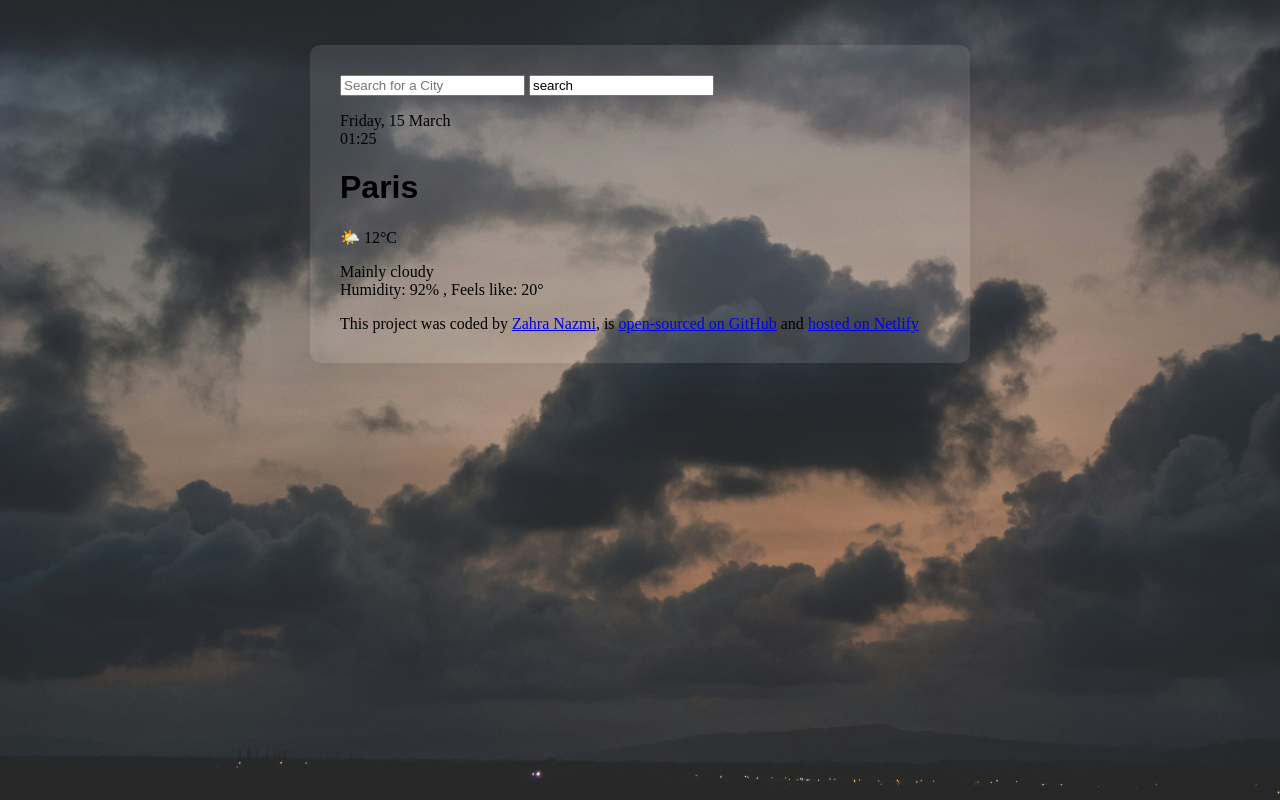
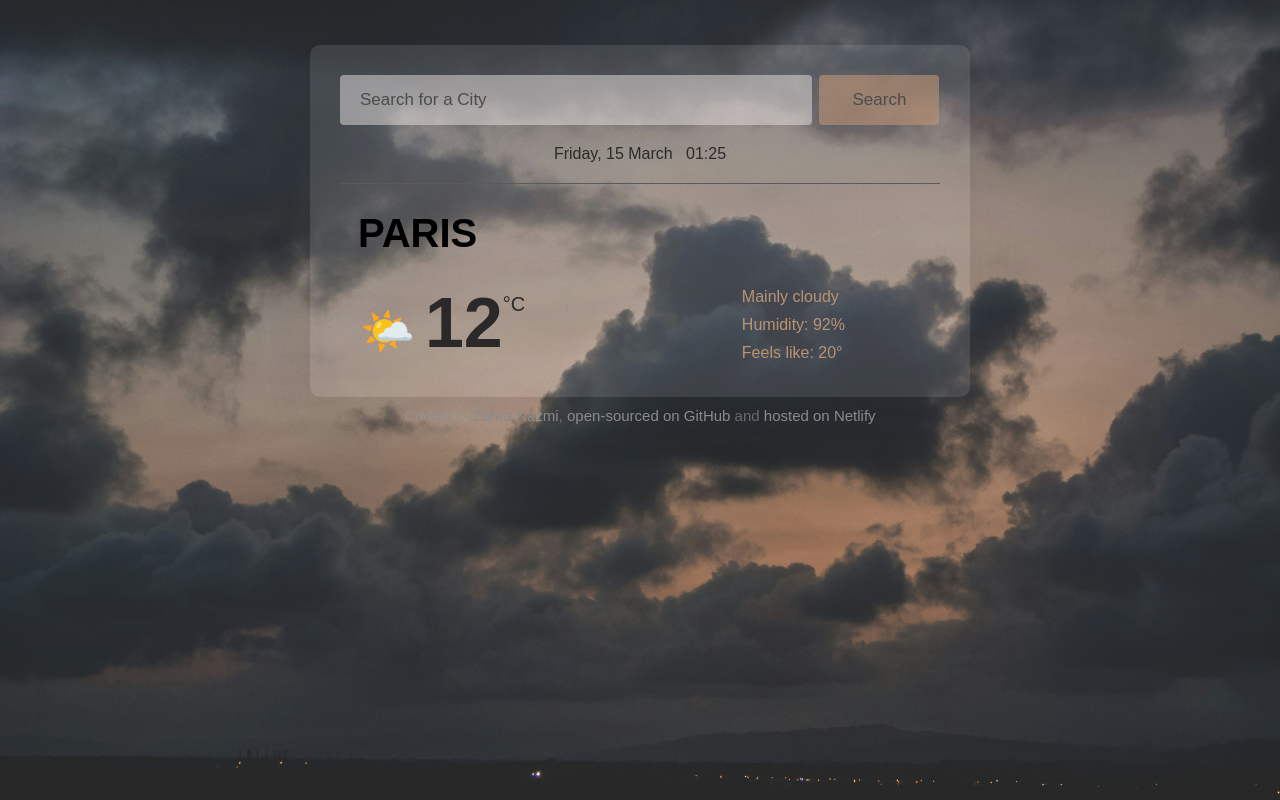
Before and after one commit to Zahranazmi/forecast-app, a plain HTML site: page index.html in a window 1280 px wide. Drawn offline with Linux system fonts and the light colour scheme; a web font is replaced by a local one.

Commit message:
Added the basic CSS to the project

```diff
--- a/index.html
+++ b/index.html
@@ -15,43 +15,45 @@
   <body>
     <div class="weather-app">
       <header>
-        <form>
-          <input placeholder="Search for a City" class="search" required />
-          <input value="search" class="submit" />
+        <form class="search-form">
+          <input
+            placeholder="Search for a City"
+            required
+            class="search-form-input"
+          />
+          <input value="Search" type="submit" class="search-form-button" />
         </form>
+        <div class="date"><p>Friday, 15 March &nbsp 01:25</p></div>
       </header>
       <main>
-        <div>
-          <p>
-            Friday, 15 March
-            <br />
-            01:25
-          </p>
+        <h1>PARIS</h1>
+        <div class="weather-app-data">
+          <div class="current-temperature">
+            <div class="current-temperature-icon">🌤️</div>
+            <div class="current-temperature-value">12</div>
+            <div class="current-temperature-unit">°C</div>
           </div>
-        <div>
-          <h1>Paris</h1>
-          🌤️ 12°C
-        </div>
-        <div>
-          <p>
+
+          <div class="description">
             Mainly cloudy
             <br />
-            Humidity: 92% , Feels like: 20°
-          </p>
+            Humidity: 92%
+            <br />Feels like: 20°
+          </div>
         </div>
       </main>
+    </div>
     <footer>
-        This project was coded by
+      Coded by
       <a href="https://github.com/Zahranazmi" target="_blank">Zahra Nazmi</a>,
-        is
-        <a href="https://github.com/Zahranazmi/forecast-app" target="_blank"
-          >open-sourced on GitHub</a
+
+      <a href="https://github.com/Zahranazmi/forecast-app" target="_blank">
+        open-sourced on GitHub</a
       >
       and
       <a href="https://forecast-app-shecodes.netlify.app/" target="_blank"
         >hosted on Netlify</a
       >
     </footer>
-    </div>
   </body>
 </html>
--- a/src/style.css
+++ b/src/style.css
@@ -1,18 +1,116 @@
 body {
   background-image: url("background2.jpg");
   background-size: cover;
-  background-repeat: no-repeat;
 }
 
 .weather-app {
   max-width: 600px;
   background-color: rgba(255, 255, 255, 0.1);
   margin: 45px auto;
+  margin-bottom: 10px;
   padding: 30px;
   border-radius: 10px;
   box-shadow: 0 30px 50px rgba(50, 48, 53, 0.08);
+  font-family: "Fahkwang", sans-serif;
 }
+
+header {
+  border-bottom: 1px solid rgb(92, 91, 91);
+}
+
+.search-form-input {
+  background-color: rgba(231, 225, 224, 0.5);
+  width: 72%;
+  border: none;
+  border-radius: 4px;
+  padding: 10px 20px;
+  line-height: 30px;
+  font-size: 17px;
+  font-family: "Fahkwang", sans-serif;
+}
+
+.search-form-input::placeholder {
+  color: rgb(75, 75, 75);
+}
+
+.search-form-button {
+  margin-left: 3px;
+  width: 20%;
+  border: none;
+  border-radius: 4px;
+  padding: 10px;
+  line-height: 30px;
+  font-size: 17px;
+  background-color: rgba(192, 148, 117, 0.6);
+  color: rgb(75, 75, 75);
+  font-family: "Fahkwang", sans-serif;
+}
+
+.search-form-button:hover {
+  background: rgba(195, 147, 113);
+  cursor: pointer;
+}
+
+.date {
+  text-align: center;
+  margin: 20px;
+  color: rgb(45, 42, 42);
+  font-weight: 500;
+}
+
 h1 {
+  font-size: 40px;
+  margin-left: 18px;
+}
+
+.weather-app-data {
+  margin-top: 20px;
+  display: flex;
+  justify-content: space-between;
+}
+
+.current-temperature {
+  display: flex;
+  margin-left: 20px;
+}
+
+.current-temperature-value {
+  font-size: 70px;
+  font-weight: bold;
+  color: #2a2828;
+  margin-left: 10px;
+}
+
+.current-temperature-icon {
+  font-size: 44px;
+  margin-top: 22px;
+}
+
+.current-temperature-unit {
+  margin-top: 10px;
+  font-size: 20px;
+  color: #2a2828;
+}
+
+.description {
+  padding-right: 95px;
+  line-height: 28px;
+  font-size: 16px;
+  color: rgba(184, 148, 115);
+}
+
+footer {
+  text-align: center;
+  color: rgb(154, 152, 152, 0.6);
   font-family: "Fahkwang", sans-serif;
-  font-weight: 700;
+  font-size: 15px;
 }
+
+a {
+  text-decoration: none;
+  color: rgb(139, 139, 139);
+}
+
+a:hover {
+  color: #b0927c;
+}
```
Lines whose indentation alone changed are shown as unchanged.
